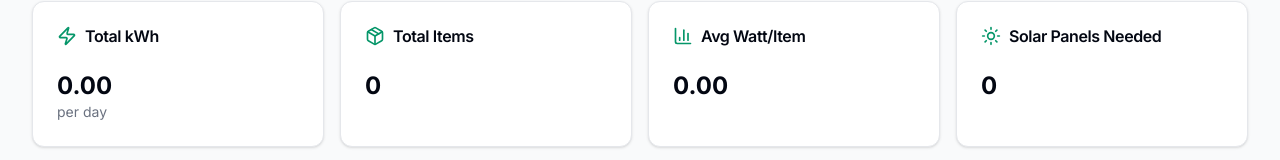
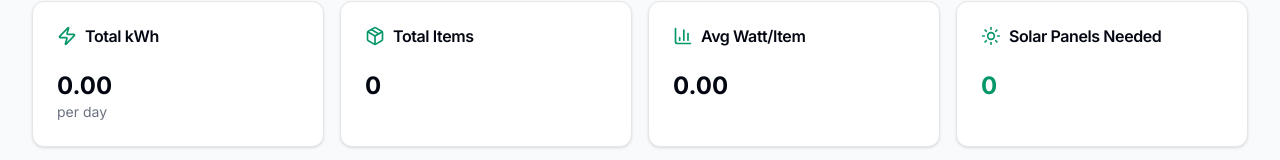
Before and after one commit to azuanalias92/solar-calculator, a Next.js app: page / in a window 1280 px wide. Shown: the part 207-367 px from the top of the page. Built offline with nearby package versions, Linux system fonts and the light colour scheme.

Commit message:
Fix minor issue

```diff
--- a/src/app/page.tsx
+++ b/src/app/page.tsx
@@ -6,7 +6,7 @@ import { Table, TableBody, TableCell, TableHead, TableHeader, TableRow } from "@
 import { Dialog, DialogContent, DialogHeader, DialogTitle, DialogTrigger } from "@/components/ui/dialog";
 import { Button } from "@/components/ui/button";
 import { exportToPDF } from "@/lib/pdfExport";
-import { Plus, Settings, FileUp, Zap, Package, BarChart3, Sun, Github, Coffee } from "lucide-react";
+import { Plus, Settings, FileUp, Zap, Package, BarChart3, Sun, Github, Coffee, Trash2 } from "lucide-react";
 import ItemForm from "./items/form";
 import SolarForm from "./solar/form";
 
@@ -53,7 +53,7 @@ export default function Home() {
 
     // Use estimatekwh from the form instead of calculating from watt * hours
     const totalkWh = itemsList.reduce((sum, item) => sum + item.estimatekwh, 0);
-    const totalWatt = itemsList.reduce((sum, item) => sum + item.watt, 0);
+    const totalWatt = itemsList.reduce((sum, item) => sum + item.watt * item.quantity, 0);
     const avgWattPerItem = totalItems > 0 ? totalWatt / totalItems : 0;
 
     // Calculate solar panels needed based on configuration
@@ -79,6 +79,13 @@ export default function Home() {
     const newStats = calculateStats(updatedItems, solarConfig);
     setStats(newStats);
     setItemModalOpen(false); // Close modal after adding item
+  };
+
+  const removeItem = (itemId: string) => {
+    const updatedItems = items.filter((item) => item.id !== itemId);
+    setItems(updatedItems);
+    const newStats = calculateStats(updatedItems, solarConfig);
+    setStats(newStats);
   };
 
   const updateSolarConfig = (config: SolarConfig) => {
@@ -188,7 +195,7 @@ export default function Home() {
               </CardTitle>
             </CardHeader>
             <CardContent>
-              <p className="text-2xl font-bold">{stats.solarPanelsNeeded}</p>
+              <p className="text-2xl font-bold text-emerald-600">{stats.solarPanelsNeeded}</p>
             </CardContent>
           </Card>
         </div>
@@ -210,6 +217,7 @@ export default function Home() {
                     <TableHead>Hours/Day</TableHead>
                     <TableHead>Quantity</TableHead>
                     <TableHead>Estimate kWh</TableHead>
+                    <TableHead>Actions</TableHead>
                   </TableRow>
                 </TableHeader>
                 <TableBody>
@@ -220,6 +228,11 @@ export default function Home() {
                       <TableCell>{item.hoursUsage}</TableCell>
                       <TableCell>{item.quantity}</TableCell>
                       <TableCell>{item.estimatekwh.toFixed(2)}</TableCell>
+                      <TableCell>
+                        <Button variant="outline" size="sm" onClick={() => removeItem(item.id)} className="text-red-600 hover:text-red-700 hover:bg-red-50">
+                          <Trash2 className="w-4 h-4" />
+                        </Button>
+                      </TableCell>
                     </TableRow>
                   ))}
                 </TableBody>
```
